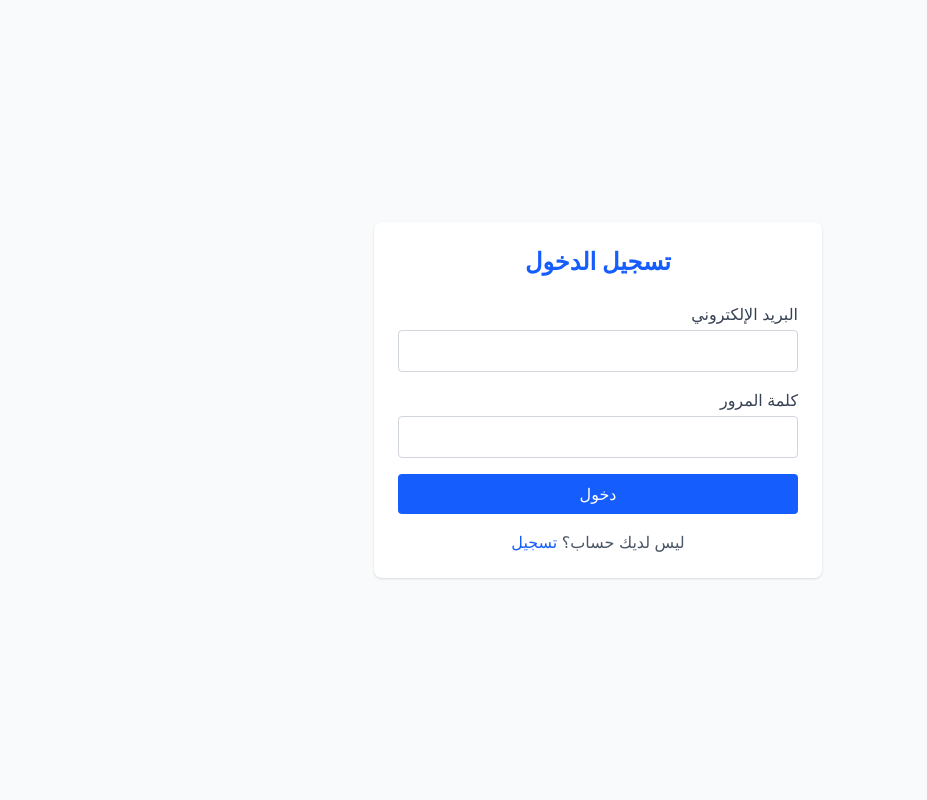
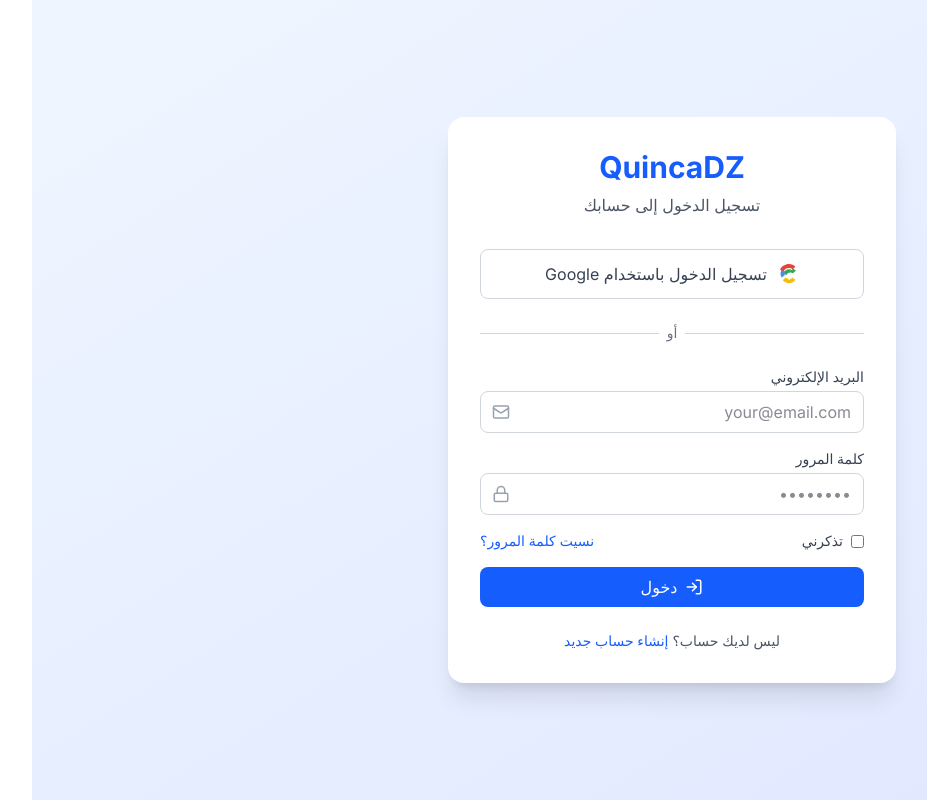
Before and after one commit to bahihs75/quincadz, a Next.js app: page /auth/login in a window 1280 px wide. Shown: the whole page, without its empty margins (128-1055 px from the left). Built offline with nearby package versions, Linux system fonts and the light colour scheme; no server answers.

Commit message:
Add remember me checkbox to login

```diff
--- a/src/app/auth/login/page.tsx
+++ b/src/app/auth/login/page.tsx
@@ -4,59 +4,136 @@
 import { useRouter } from 'next/navigation'
 import { createClient } from '@/lib/supabase/client'
 import Link from 'next/link'
+import { Mail, Lock, LogIn } from 'lucide-react'
+import toast from 'react-hot-toast'
 
 export default function LoginPage() {
   const [email, setEmail] = useState('')
   const [password, setPassword] = useState('')
-  const [error, setError] = useState('')
+  const [rememberMe, setRememberMe] = useState(false)
+  const [loading, setLoading] = useState(false)
   const router = useRouter()
   const supabase = createClient()
 
-  const handleSubmit = async (e: React.FormEvent) => {
+  const handleEmailLogin = async (e: React.FormEvent) => {
     e.preventDefault()
+    setLoading(true)
+    // Note: Supabase session persistence is automatic; 'rememberMe' could be used to set a longer session duration
+    // but by default sessions already persist. We include it for UI consistency.
     const { error } = await supabase.auth.signInWithPassword({ email, password })
     if (error) {
-      setError(error.message)
+      toast.error(error.message)
+      setLoading(false)
     } else {
+      toast.success('تم تسجيل الدخول بنجاح')
       router.push('/')
     }
   }
 
+  const handleGoogleLogin = async () => {
+    setLoading(true)
+    const { error } = await supabase.auth.signInWithOAuth({
+      provider: 'google',
+      options: { redirectTo: `${window.location.origin}/auth/callback` }
+    })
+    if (error) {
+      toast.error(error.message)
+      setLoading(false)
+    }
+  }
+
   return (
-    <div className="min-h-screen bg-gray-50 dark:bg-gray-900 flex items-center justify-center p-4">
-      <div className="max-w-md w-full bg-white dark:bg-gray-800 rounded-lg shadow p-6">
-        <h1 className="text-2xl font-bold mb-6 text-blue-600 dark:text-blue-400 text-center">تسجيل الدخول</h1>
-        <form onSubmit={handleSubmit}>
+    <div className="min-h-screen bg-gradient-to-br from-blue-50 to-indigo-100 dark:from-gray-900 dark:to-gray-800 flex items-center justify-center p-4">
+      <div className="max-w-md w-full bg-white dark:bg-gray-800 rounded-2xl shadow-xl p-8">
+        <div className="text-center mb-8">
+          <h1 className="text-3xl font-bold text-blue-600 dark:text-blue-400">QuincaDZ</h1>
+          <p className="text-gray-600 dark:text-gray-400 mt-2">تسجيل الدخول إلى حسابك</p>
+        </div>
+
+        <button
+          onClick={handleGoogleLogin}
+          disabled={loading}
+          className="w-full flex items-center justify-center gap-3 bg-white dark:bg-gray-700 border border-gray-300 dark:border-gray-600 text-gray-700 dark:text-gray-300 py-3 px-4 rounded-lg hover:bg-gray-50 dark:hover:bg-gray-600 transition mb-4"
+        >
+          <svg className="w-5 h-5" viewBox="0 0 24 24">
+            <path fill="#EA4335" d="M5.266 9.765A7.077 7.077 0 0 1 12 4.93c1.665 0 3.156.586 4.341 1.552l3.265-3.265C17.824 1.186 15.117 0 12 0 7.27 0 3.196 2.697 1.207 6.701l4.059 3.064z" />
+            <path fill="#34A853" d="M16.04 5.401a7.044 7.044 0 0 1 4.08 2.574l-3.266 3.265c-.92-.648-2.083-1.048-3.388-1.048-2.153 0-3.98 1.384-4.633 3.288l-4.06-3.064C6.12 8.562 8.877 6.3 12.201 6.3c1.316 0 2.558.351 3.639 1.101z" />
+            <path fill="#4A90E2" d="M7.047 14.468a7.026 7.026 0 0 1-.351-2.217c0-.762.133-1.498.374-2.186l-4.06-3.064C2.335 9.005 1.8 10.456 1.8 12c0 1.545.536 2.997 1.432 4.179l3.815-2.711z" />
+            <path fill="#FBBC05" d="M12.201 17.7c-1.66 0-3.156-.588-4.344-1.552l-3.266 3.265C6.48 21.41 9.176 23 12.201 23c3.026 0 5.72-1.59 7.414-4.065l-3.815-2.711c-1.05 1.645-2.864 2.776-4.999 2.776z" />
+          </svg>
+          <span>تسجيل الدخول باستخدام Google</span>
+        </button>
+
+        <div className="relative my-6">
+          <div className="absolute inset-0 flex items-center">
+            <div className="w-full border-t border-gray-300 dark:border-gray-600"></div>
+          </div>
+          <div className="relative flex justify-center text-sm">
+            <span className="px-2 bg-white dark:bg-gray-800 text-gray-500 dark:text-gray-400">أو</span>
+          </div>
+        </div>
+
+        <form onSubmit={handleEmailLogin}>
           <div className="mb-4">
-            <label className="block mb-1 text-gray-700 dark:text-gray-300">البريد الإلكتروني</label>
+            <label className="block mb-1 text-gray-700 dark:text-gray-300 text-sm font-medium">البريد الإلكتروني</label>
+            <div className="relative">
+              <Mail className="absolute left-3 top-1/2 transform -translate-y-1/2 text-gray-400" size={18} />
               <input
                 type="email"
                 value={email}
                 onChange={(e) => setEmail(e.target.value)}
-              className="w-full p-2 border border-gray-300 dark:border-gray-600 rounded focus:outline-none focus:ring-2 focus:ring-blue-500 bg-white dark:bg-gray-700 text-gray-900 dark:text-white"
+                className="w-full pl-10 pr-3 py-2 border border-gray-300 dark:border-gray-600 rounded-lg focus:outline-none focus:ring-2 focus:ring-blue-500 bg-white dark:bg-gray-700 text-gray-900 dark:text-white"
+                placeholder="your@email.com"
                 required
               />
             </div>
+          </div>
+
           <div className="mb-4">
-            <label className="block mb-1 text-gray-700 dark:text-gray-300">كلمة المرور</label>
+            <label className="block mb-1 text-gray-700 dark:text-gray-300 text-sm font-medium">كلمة المرور</label>
+            <div className="relative">
+              <Lock className="absolute left-3 top-1/2 transform -translate-y-1/2 text-gray-400" size={18} />
               <input
                 type="password"
                 value={password}
                 onChange={(e) => setPassword(e.target.value)}
-              className="w-full p-2 border border-gray-300 dark:border-gray-600 rounded focus:outline-none focus:ring-2 focus:ring-blue-500 bg-white dark:bg-gray-700 text-gray-900 dark:text-white"
+                className="w-full pl-10 pr-3 py-2 border border-gray-300 dark:border-gray-600 rounded-lg focus:outline-none focus:ring-2 focus:ring-blue-500 bg-white dark:bg-gray-700 text-gray-900 dark:text-white"
+                placeholder="••••••••"
                 required
               />
             </div>
-          {error && <p className="text-red-600 dark:text-red-400 mb-4">{error}</p>}
+          </div>
+
+          <div className="flex items-center justify-between mb-4">
+            <label className="flex items-center gap-2">
+              <input
+                type="checkbox"
+                checked={rememberMe}
+                onChange={(e) => setRememberMe(e.target.checked)}
+                className="rounded border-gray-300 dark:border-gray-600 text-blue-600 focus:ring-blue-500"
+              />
+              <span className="text-sm text-gray-700 dark:text-gray-300">تذكرني</span>
+            </label>
+            <Link href="/auth/forgot-password" className="text-sm text-blue-600 dark:text-blue-400 hover:underline">
+              نسيت كلمة المرور؟
+            </Link>
+          </div>
+
           <button
             type="submit"
-            className="w-full bg-blue-600 dark:bg-blue-700 text-white py-2 rounded hover:bg-blue-700 dark:hover:bg-blue-800 transition"
+            disabled={loading}
+            className="w-full bg-blue-600 dark:bg-blue-700 text-white py-2 rounded-lg hover:bg-blue-700 dark:hover:bg-blue-800 transition flex items-center justify-center gap-2"
           >
-            دخول
+            <LogIn size={18} />
+            {loading ? 'جاري تسجيل الدخول...' : 'دخول'}
           </button>
         </form>
-        <p className="mt-4 text-center text-gray-600 dark:text-gray-400">
-          ليس لديك حساب؟ <Link href="/auth/register" className="text-blue-600 dark:text-blue-400 hover:underline">تسجيل</Link>
+
+        <p className="mt-6 text-center text-gray-600 dark:text-gray-400 text-sm">
+          ليس لديك حساب؟{' '}
+          <Link href="/auth/register" className="text-blue-600 dark:text-blue-400 font-medium hover:underline">
+            إنشاء حساب جديد
+          </Link>
         </p>
       </div>
     </div>
```
Lines whose indentation alone changed are shown as unchanged.
